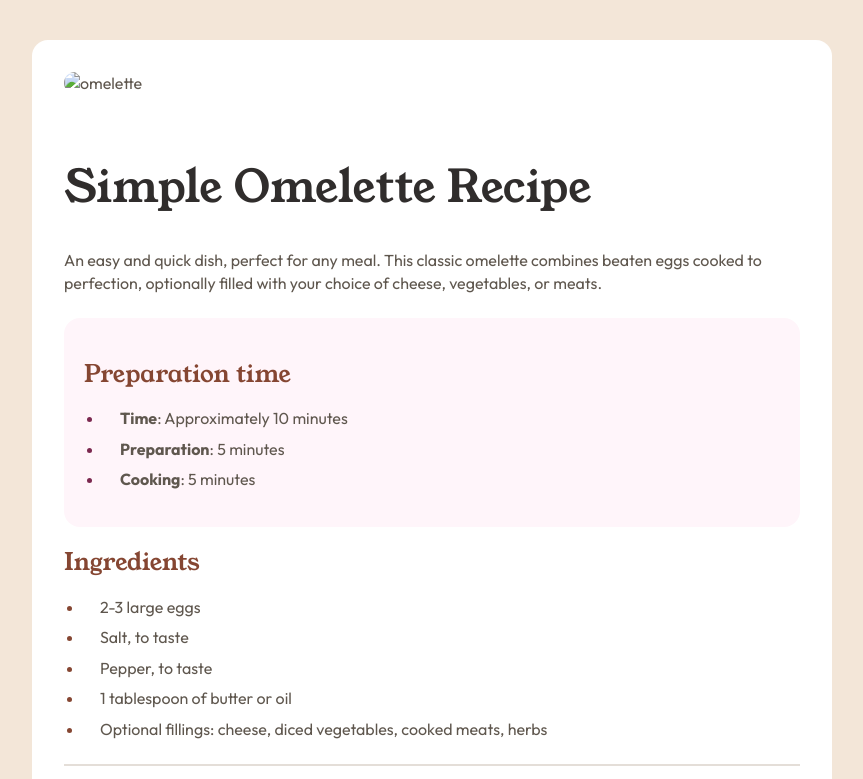
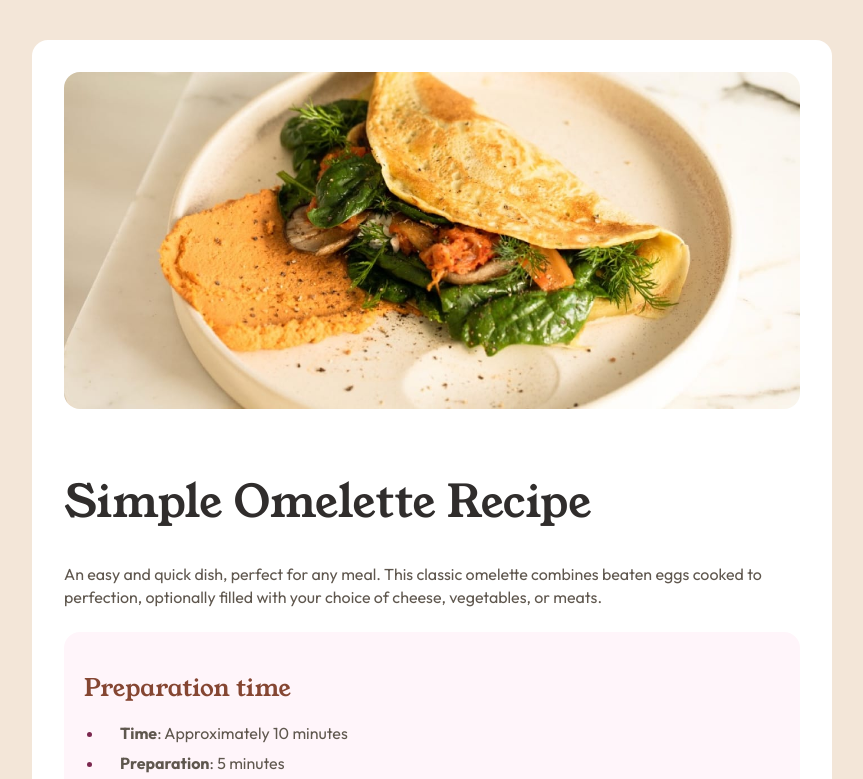
Before and after one commit to kategann/Frontend-Mentor-Recipe-Page, a plain HTML site: page index.html in a window 1280 px wide. Shown: the top 779 px of the page, without its empty margins (208-1071 px from the left). Drawn offline with Linux system fonts and the light colour scheme.

Commit message:
Update index.html

```diff
--- a/index.html
+++ b/index.html
@@ -32,7 +32,7 @@
 
   <div class="container">
     <div class="recipe-img">
-      <img src="assets/images/image-omelette.jpeg" alt="omelette">
+      <img src="image-omelette.jpeg" alt="omelette">
     </div>
 
     <div class="recipe-info">
```
